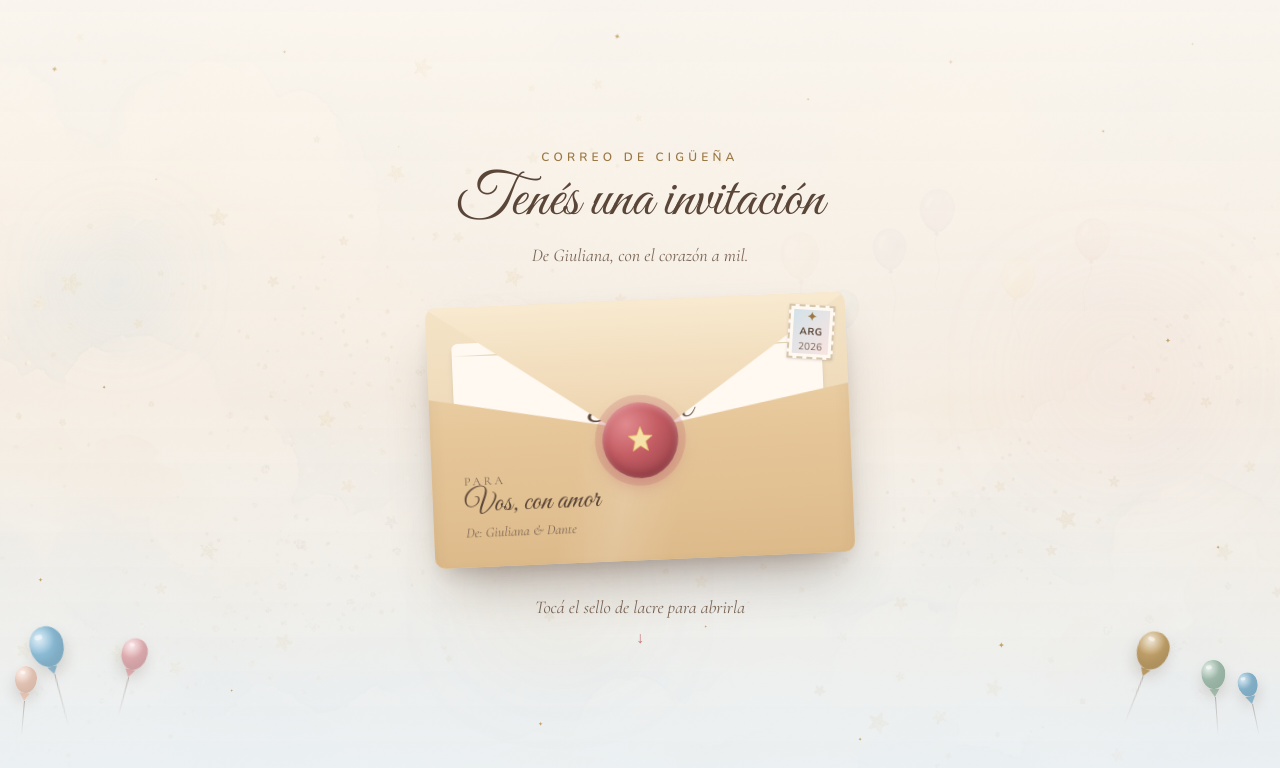
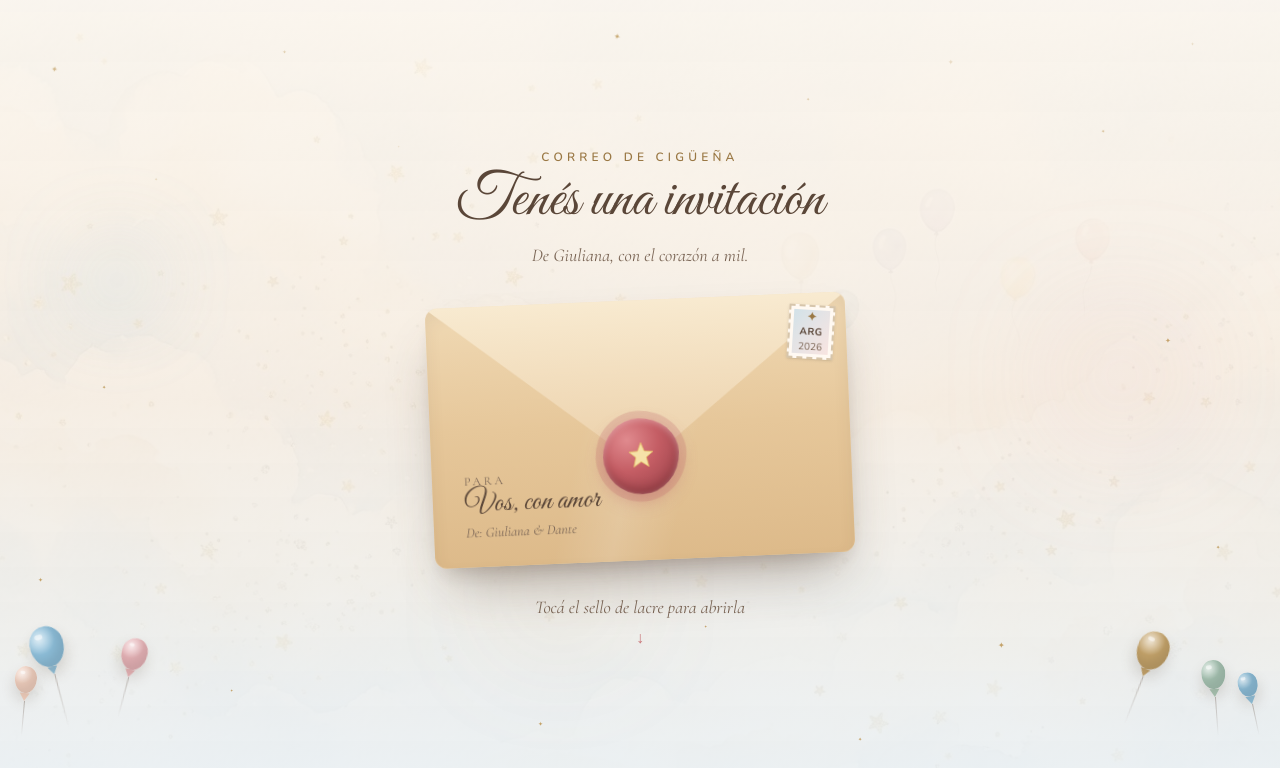
Before and after one commit to BabyShowerDante/invitacion, a React (Vite) app: page / in a window 1280 px wide. Shown: the top 768 px of the page. Built offline with nearby package versions, Linux system fonts and the light colour scheme; a web font is replaced by a local one.

Commit message:
Ajustar cierre perfecto del sobre sin ranuras y actualizar base path a /invitacion/

```diff
--- a/src/components/Envelope.tsx
+++ b/src/components/Envelope.tsx
@@ -36,7 +36,7 @@ export default function Envelope({ opening, onOpen }: Props) {
         >
           {/* 1. Back of envelope */}
           <div
-            className="absolute inset-0 rounded-[10px]"
+            className="absolute inset-0 rounded-[12px]"
             style={{
               background: "linear-gradient(180deg, #f4e3c6 0%, #e7cfab 100%)",
               boxShadow:
@@ -44,7 +44,7 @@ export default function Envelope({ opening, onOpen }: Props) {
             }}
           />
 
-          {/* 2. Letter inside - completely tucked inside, slides out smoothly with transform */}
+          {/* 2. Letter inside - completely tucked inside, reveals and slides up when opened */}
           <div
             className="absolute overflow-hidden rounded-md bg-ivory shadow-md"
             style={{
@@ -53,9 +53,10 @@ export default function Envelope({ opening, onOpen }: Props) {
               top: "14%",
               bottom: "12%",
               zIndex: opening ? 5 : 1,
+              opacity: opening ? 1 : 0,
               transform: opening ? "translate3d(0, -68%, 0)" : "translate3d(0, 0, 0)",
-              transition: "transform 0.75s cubic-bezier(0.2, 0.8, 0.2, 1) 0.35s",
-              willChange: "transform",
+              transition: "transform 0.75s cubic-bezier(0.2, 0.8, 0.2, 1) 0.3s, opacity 0.3s ease 0.3s",
+              willChange: "transform, opacity",
             }}
           >
             <div className="gold-line mt-3" />
@@ -68,32 +69,32 @@ export default function Envelope({ opening, onOpen }: Props) {
             </div>
           </div>
 
-          {/* 3. Front pocket (covers the letter completely when closed) */}
+          {/* 3. Front pocket (seamless craft paper covering bottom & sides) */}
           <div
-            className="absolute inset-0 z-[2] rounded-[10px]"
+            className="absolute inset-0 z-[2] rounded-[12px]"
             style={{
               background:
                 "linear-gradient(180deg, #f0d9b4 0%, #e6c79a 48%, #ddba8a 100%)",
-              clipPath: "polygon(0 35%, 50% 50%, 100% 35%, 100% 100%, 0 100%)",
+              clipPath: "polygon(0 0, 50% 54%, 100% 0, 100% 100%, 0 100%)",
               boxShadow: "inset 0 8px 16px rgba(90,70,56,0.08)",
             }}
           />
 
           {/* 4. Side folds shine */}
           <div
-            className="absolute inset-0 z-[2] rounded-[10px] opacity-40"
+            className="absolute inset-0 z-[2] rounded-[12px] opacity-40"
             style={{
               background:
                 "linear-gradient(105deg, transparent 38%, rgba(255,255,255,0.35) 50%, transparent 62%)",
-              clipPath: "polygon(0 35%, 50% 50%, 100% 35%, 100% 100%, 0 100%)",
+              clipPath: "polygon(0 0, 50% 54%, 100% 0, 100% 100%, 0 100%)",
             }}
           />
 
-          {/* 5. Top Flap: overlaps front pocket when closed, flips open 180deg */}
+          {/* 5. Top Flap: overlaps front pocket completely when closed, flips open 180deg */}
           <div
-            className="absolute left-0 right-0 top-0 z-[3] rounded-t-[10px]"
+            className="absolute left-0 right-0 top-0 z-[3] rounded-t-[12px]"
             style={{
-              height: "56%",
+              height: "64%",
               transformOrigin: "top center",
               background: opening
                 ? "linear-gradient(180deg, #e0c196 0%, #f3e0c2 100%)"
@@ -101,7 +102,7 @@ export default function Envelope({ opening, onOpen }: Props) {
               clipPath: "polygon(0 0, 100% 0, 50% 100%)",
               transform: opening ? "rotateX(180deg)" : "rotateX(0deg)",
               transition: "transform 0.65s cubic-bezier(0.25, 1, 0.5, 1) 0.05s",
-              boxShadow: opening ? "none" : "0 8px 14px rgba(90,70,56,0.14)",
+              boxShadow: opening ? "none" : "0 8px 16px rgba(90,70,56,0.16)",
               willChange: "transform",
             }}
           />
@@ -137,11 +138,11 @@ export default function Envelope({ opening, onOpen }: Props) {
           <div
             className="absolute z-[7]"
             style={{
-              top: "54%",
+              top: "60%",
               left: "50%",
               opacity: opening ? 0 : 1,
               transform: opening
-                ? "translate3d(-50%, -65%, 0) scale(1.3)"
+                ? "translate3d(-50%, -70%, 0) scale(1.3)"
                 : "translate3d(-50%, -50%, 0) scale(1)",
               transition: "opacity 0.28s ease, transform 0.28s cubic-bezier(0.2, 0.8, 0.2, 1)",
               willChange: "transform, opacity",
--- a/src/components/Invitation.tsx
+++ b/src/components/Invitation.tsx
@@ -293,7 +293,7 @@ function mapsUrl() {
 
 function whatsappUrl() {
   const t = encodeURIComponent(
-    "¡Estoy invitada/o al Baby Shower de Dante! 💙\nSábado 10 de octubre 2026 · 1:00 PM\nJuan B. Justo 8917\nGiuliana te espera con el corazón lleno.",
+    "¡Estoy invitada/o al Baby Shower de Dante! 💙\nSábado 10 de octubre 2026 · 1:00 PM\nJuan B. Justo 8917\nGiuliana te espera con el corazón lleno.\n\nMirá la invitación acá: https://babyshowerdante.github.io/invitacion/",
   );
   return `https://wa.me/?text=${t}`;
 }
--- a/vite.config.ts
+++ b/vite.config.ts
@@ -9,7 +9,7 @@ const __filename = fileURLToPath(import.meta.url);
 const __dirname = path.dirname(__filename);
 
 export default defineConfig({
-  base: "/babyshowerDante/",
+  base: "/invitacion/",
   plugins: [react(), tailwindcss(), viteSingleFile()],
   resolve: {
     alias: {
```
